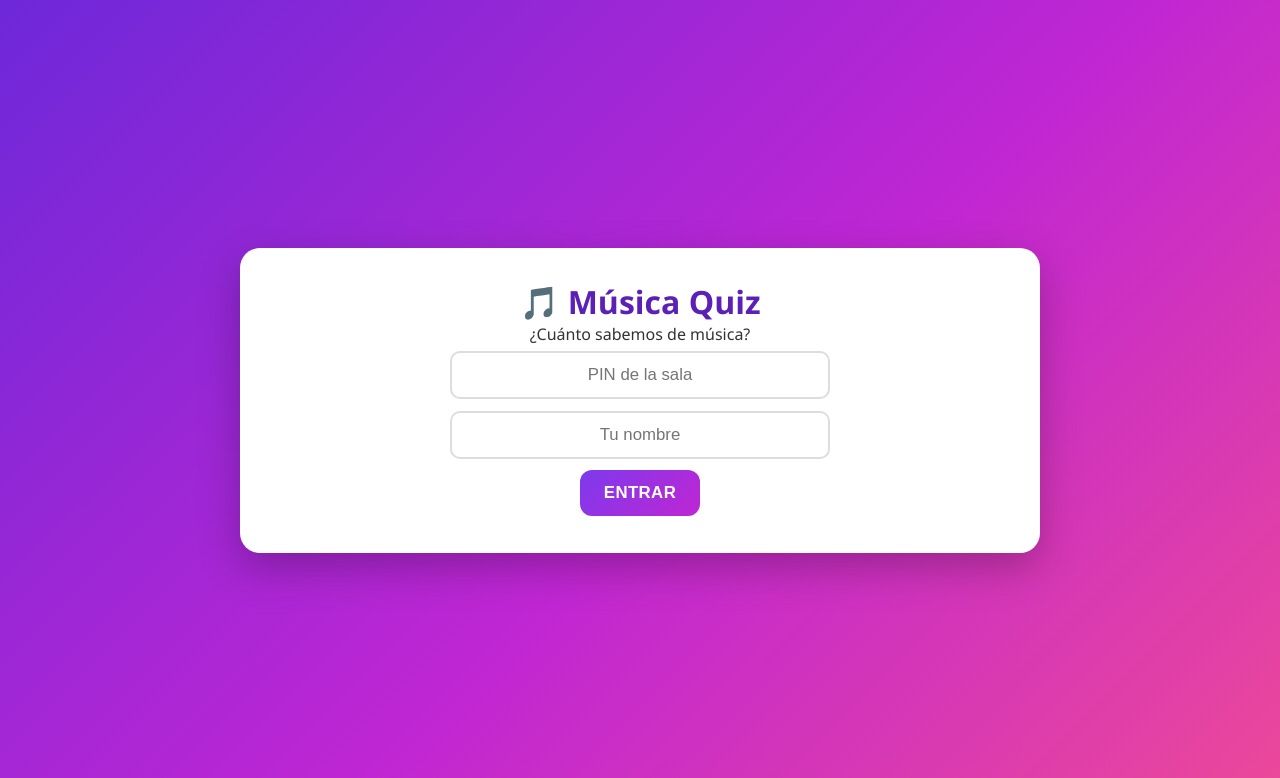
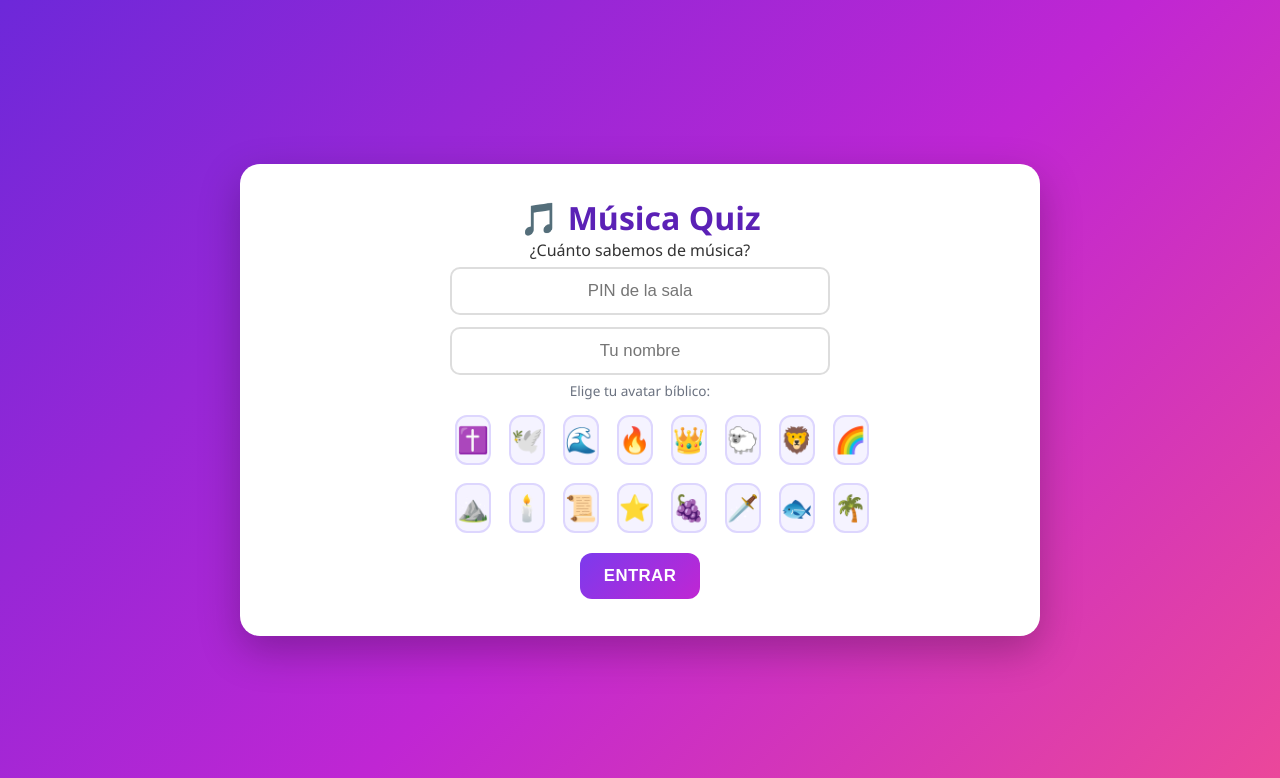
Before and after one commit to jhimmysaul12/musica-quiz, a Flask app: page /join in a window 1280 px wide. Shown: the top 778 px of the page. Run offline with Flask 3, Linux system fonts and the light colour scheme; parts of the project's set-up code (start-up, migrations or seed data) failed here and were passed over.

Commit message:
feat: avatares bíblicos, ranking visible a jugadores, contraseña anfitrión + editor en host

```diff
--- a/app.py
+++ b/app.py
@@ -96,7 +96,7 @@ class GameState:
     def __init__(self, quiz_name: str, host_sid: str):
         self.host_sid = host_sid
         self.quiz_name = quiz_name
-        self.players = {}       # sid -> {nickname, score, streak, last_pts}
+        self.players = {}       # sid -> {nickname, avatar, score, streak, last_pts}
         self.answers = {}       # sid -> option_index
         self.answer_times = {}  # sid -> segundos restantes al responder
         self.current_question = -1
@@ -107,10 +107,19 @@ class GameState:
         self.tokens = {}        # session_token -> sid
 
     def leaderboard(self):
-        lb = [{'nickname': p['nickname'], 'score': p['score'],
-               'streak': p['streak']} for p in self.players.values()]
+        lb = [{'nickname': p['nickname'], 'avatar': p.get('avatar', '✝️'),
+               'score': p['score'], 'streak': p['streak']}
+              for p in self.players.values()]
         lb.sort(key=lambda x: x['score'], reverse=True)
         return lb
+
+    def players_list(self):
+        """Lista de jugadores con avatar, ordenada por puntuación (en juego)."""
+        pl = [{'nickname': p['nickname'], 'avatar': p.get('avatar', '✝️'),
+               'score': p['score'], 'streak': p.get('streak', 0)}
+              for p in self.players.values()]
+        pl.sort(key=lambda x: x['score'], reverse=True)
+        return pl
 
     def reset_round(self):
         self.answers = {}
@@ -166,21 +175,31 @@ def player_join_page():
     return render_template('player.html')
 
 
+@app.route('/host')
+def host_new_game():
+    # El anfitrión necesita contraseña (equivale al acceso admin)
+    if not session.get('admin_logged_in'):
+        return redirect(url_for('admin_login', next='host'))
+    local_ip = get_local_ip()
+    return render_template('host_new.html', host_ip=local_ip)
+
+
 @app.route('/host/<pin>')
 def host_view(pin):
+    if not session.get('admin_logged_in'):
+        return redirect(url_for('admin_login', next=f'host/{pin}'))
     local_ip = get_local_ip()
     return render_template('host.html', pin=pin, host_ip=local_ip)
 
 
-@app.route('/host')
-def host_new_game():
-    local_ip = get_local_ip()
-    return render_template('host_new.html', host_ip=local_ip)
+@app.route('/editor')
+def editor_view():
+    if not session.get('admin_logged_in'):
+        return redirect(url_for('admin_login', next='editor'))
+    return render_template('editor.html')
 
 
-@app.route('/editor')
-def editor_view():
-    return render_template('editor.html')
+HOST_SESSION_LIFETIME = 60 * 60 * 12  # 12 horas
 
 
 @app.route('/admin/login', methods=['GET', 'POST'])
@@ -189,9 +208,15 @@ def admin_login():
         password = request.form.get('password', '')
         if hashlib.sha256(password.encode('utf-8')).hexdigest() == ADMIN_PASSWORD:
             session['admin_logged_in'] = True
+            session.permanent = True
+            app.permanent_session_lifetime = HOST_SESSION_LIFETIME
+            nxt = request.form.get('next', '')
+            if nxt.startswith('host') or nxt == 'editor':
+                return redirect('/' + nxt)
             return redirect(url_for('admin_view'))
         flash('Contraseña incorrecta', 'error')
-    return render_template('admin_login.html')
+    return render_template('admin_login.html',
+                           next=request.args.get('next', ''))
 
 
 @app.route('/admin')
@@ -434,7 +459,7 @@ def on_disconnect():
                 del game.answers[sid]
             emit('player_left', {'nickname': nick}, to=pin)
             socketio.emit('update_player_list',
-                          list(game.players.values()), to=pin)
+                          game.players_list(), to=pin)
             print(f"Jugador {nick} salió de {pin}")
 
 
@@ -477,23 +502,37 @@ def on_host_join(data):
     emit('host_ready', {'pin': pin}, to=request.sid)
 
 
+# Avatares bíblicos (emoji) que los jugadores pueden escoger
+BIBLE_AVATARS = [
+    '✝️', '🕊️', '🌊', '🔥', '👑', '🐑', '🦁', '🌈',
+    '⛰️', '🕯️', '📜', '⭐', '🍇', '🗡️', '🐟', '🌴',
+]
+
+
 @socketio.on('player_join')
 def on_player_join(data):
-    """Jugador entra con PIN y nombre (sin cuenta)."""
+    """Jugador entra con PIN, nombre y avatar (sin cuenta)."""
     pin = str((data or {}).get('pin', '')).strip()
     nickname = (data or {}).get('nickname', '').strip()[:20]
+    avatar = (data or {}).get('avatar', '')[:8]
     if not nickname:
         return emit('join_failed', {'reason': 'Escribe tu nombre'})
+    if avatar not in BIBLE_AVATARS:
+        avatar = BIBLE_AVATARS[0]
     game = GAMES.get(pin)
     if game is None:
         return emit('join_failed', {'reason': 'PIN no válido'})
     if game.state != STATE_LOBBY:
         return emit('join_failed', {'reason': 'La partida ya empezó'})
+    # mismo avatar no se repite dentro de la sala
+    if any(p.get('avatar') == avatar for p in game.players.values()):
+        return emit('join_failed', {'reason': 'Ese avatar ya fue elegido — elige otro'})
     existing = [p['nickname'].lower() for p in game.players.values()]
     if nickname.lower() in existing:
         return emit('join_failed', {'reason': 'Nombre ya en uso'})
     game.players[request.sid] = {
         'nickname': nickname,
+        'avatar': avatar,
         'score': 0,
         'streak': 0,
         'last_pts': 0,
@@ -505,8 +544,8 @@ def on_player_join(data):
     game.tokens[token] = request.sid
     emit('join_success', {'nickname': nickname, 'token': token,
                           'pin': pin}, to=request.sid)
-    socketio.emit('update_player_list', list(game.players.values()), to=pin)
-    print(f"Jugador '{nickname}' entró a {pin}")
+    socketio.emit('update_player_list', game.players_list(), to=pin)
+    print(f"Jugador '{nickname}' ({avatar}) entró a {pin}")
 
 
 @socketio.on('start_game')
@@ -630,7 +669,10 @@ def reveal_results(pin: str, auto=False):
         'explanation': q.get('explanation', ''),
         'distribution': distribution,
         'scores': {sid: p['score'] for sid, p in game.players.items()},
-        'players': [{'nickname': p['nickname'], 'score': p['score']}
+        'players': [{'nickname': p['nickname'], 'avatar': p.get('avatar', '✝️'),
+                     'score': p['score'], 'streak': p.get('streak', 0),
+                     'last_pts': p.get('last_pts', 0),
+                     'last_correct': p.get('last_correct', False)}
                     for p in game.players.values()],
         'leaderboard': game.leaderboard()[:10],
     }, to=pin)
--- a/static/css/style.css
+++ b/static/css/style.css
@@ -111,6 +111,41 @@ input:focus, textarea:focus { border-color: #a855f7; box-shadow: 0 0 10px rgba(1
 }
 @keyframes popIn { from { transform: scale(.85); opacity: 0; } to { transform: scale(1); opacity: 1; } }
 
+/* ---- Avatares bíblicos ---- */
+.avatar-grid { display: grid; grid-template-columns: repeat(8, 1fr); gap: 8px; max-width: 380px; margin: 10px auto; }
+@media (max-width: 480px) { .avatar-grid { grid-template-columns: repeat(6, 1fr); } }
+.avatar-btn {
+  background: #f5f3ff;
+  border: 2px solid #ddd6fe;
+  border-radius: 12px;
+  font-size: 1.6rem;
+  padding: 8px 0;
+  cursor: pointer;
+  transition: transform .15s, border-color .15s;
+  text-transform: none;
+  letter-spacing: 0;
+}
+.avatar-btn:hover { transform: scale(1.12); border-color: #a855f7; }
+.avatar-selected { background: #a855f7; border-color: #7c3aed; transform: scale(1.1); }
+.my-avatar-big { font-size: 4.5rem; margin: 4px 0; }
+
+.player-row {
+  display: flex; align-items: center; justify-content: space-between;
+  gap: 10px; text-align: left;
+}
+.p-avatar { font-size: 1.5rem; flex: 0 0 auto; }
+.p-name { flex: 1 1 auto; overflow: hidden; text-overflow: ellipsis; white-space: nowrap; }
+.p-score { flex: 0 0 auto; color: #7c3aed; font-size: .9rem; }
+
+/* ranking compacto para el jugador en pantalla de pregunta */
+.live-mini { background: #faf5ff; border-radius: 12px; padding: 10px 14px; margin-top: 14px; }
+.mini-rank, #result-rank, #go-rank { max-height: 190px; overflow-y: auto; list-style-position: outside; }
+.mini-rank li, #result-rank li, #go-rank li {
+  text-align: left; background: #fff;
+  border: 1px solid #eee;
+  margin: 5px 0; padding: 8px 12px; border-radius: 999px;
+}
+
 /* ---- Podio ---- */
 .podium { display: flex; align-items: flex-end; justify-content: center; gap: 10px; margin-top: 24px; }
 .podium-slot { width: 110px; }
--- a/templates/admin_login.html
+++ b/templates/admin_login.html
@@ -2,9 +2,11 @@
 {% block title %}Login admin{% endblock %}
 
 {% block content %}
-<h1>🔐 Admin</h1>
+<h1>🔐 Anfitrión</h1>
+<p class="hint">Acceso del anfitrión: introduce la contraseña.</p>
 <form method="POST" style="display:contents;">
-  <input type="password" name="password" placeholder="Contraseña">
+  <input type="password" name="password" placeholder="Contraseña del anfitrión">
+  <input type="hidden" name="next" value="{{ next or '' }}">
   <br>
   <button type="submit">Entrar</button>
 </form>
--- a/templates/host_new.html
+++ b/templates/host_new.html
@@ -5,6 +5,11 @@
 <h1>🎤 Nuevo juego</h1>
 <p>Elige el quiz y se generará un PIN para tus jugadores.</p>
 
+<div class="toolbar">
+  <button onclick="window.location.href='/editor'">✏️ Panel de preguntas</button>
+  <button onclick="window.location.href='/admin/login'">🚪 Salir</button>
+</div>
+<br>
 <select id="quiz-select" style="max-width:100%;">
   <option value="">-- Cargando quizzes... --</option>
 </select>
--- a/templates/player.html
+++ b/templates/player.html
@@ -11,15 +11,22 @@
   <br>
   <input type="text" id="nickname-input" placeholder="Tu nombre" maxlength="20">
   <br>
+  <p class="hint">Elige tu avatar bíblico:</p>
+  <div id="avatar-grid" class="avatar-grid"></div>
   <button id="join-btn">Entrar</button>
   <p id="join-error" style="color:#dc2626; font-weight:700;"></p>
 </div>
 
 <!-- WAIT -->
 <div id="wait-view" style="display:none;">
+  <div class="my-avatar-big" id="my-avatar">✝️</div>
   <h2>¡Hola, <span id="nickname-display"></span>!</h2>
   <p>Aguarda a que el anfitrión inicie el juego…</p>
-  <p class="hint">Se han conectado <span id="lobby-count">0</span> jugadores.</p>
+  <p class="hint">Jugadores conectados: <span id="lobby-count">0</span></p>
+
+  <!-- Lista en vivo de participantes -->
+  <h3>👥 Participantes</h3>
+  <ul id="player-list" class="player-list"></ul>
 </div>
 
 <!-- PREGUNTA -->
@@ -33,6 +40,11 @@
   <h3 id="question-text"></h3>
   <img id="question-image" class="q-image" src="" style="display:none;">
   <div id="options-grid" class="grid-options"></div>
+  <div class="live-mini">
+    <p>Su puntuación: <strong id="live-score">0</strong>
+       · Posición: <strong id="live-pos">—</strong></p>
+    <ul id="live-rank" class="mini-rank"></ul>
+  </div>
 </div>
 
 <!-- RESULTADO -->
@@ -41,6 +53,9 @@
   <p id="result-pts" class="hint"></p>
   <p>Tu puntuación: <strong id="score-display">0</strong></p>
   <p id="streak-display" class="hint"></p>
+
+  <h3>🏆 Ranking — ¿quién va primero?</h3>
+  <ol id="result-rank" class="player-list"></ol>
 </div>
 
 <!-- GAME OVER -->
@@ -48,6 +63,7 @@
   <h2 id="gameover-text"></h2>
   <p>Tu posición: <strong id="my-position"></strong></p>
   <p>Tus puntos: <strong id="go-score"></strong></p>
+  <ol id="go-rank" class="player-list"></ol>
 </div>
 {% endblock %}
 
@@ -67,6 +83,28 @@ const timerBar = document.getElementById('timer-bar');
 let timerIv = null;
 let mySid = null;
 let myName = null;
+let myAvatar = '✝️';
+
+/* ---- Avatares bíblicos ---- */
+const AVATARS = ['✝️','🕊️','🌊','🔥','👑','🐑','🦁','🌈',
+                 '⛰️','🕯️','📜','⭐','🍇','🗡️','🐟','🌴'];
+let chosenAvatar = localStorage.getItem('mqAvatar') || '';
+
+const avatarGrid = document.getElementById('avatar-grid');
+AVATARS.forEach(a => {
+  const b = document.createElement('button');
+  b.type = 'button';
+  b.className = 'avatar-btn' + (a === chosenAvatar ? ' avatar-selected' : '');
+  b.textContent = a;
+  b.setAttribute('aria-label', 'Avatar ' + a);
+  b.addEventListener('click', () => {
+    chosenAvatar = a;
+    localStorage.setItem('mqAvatar', a);
+    avatarGrid.querySelectorAll('.avatar-btn').forEach(x => x.classList.remove('avatar-selected'));
+    b.classList.add('avatar-selected');
+  });
+  avatarGrid.appendChild(b);
+});
 
 // restaura PIN si existe
 const savedPin = localStorage.getItem('mqPin');
@@ -85,8 +123,9 @@ function doJoin() {
   }
   localStorage.setItem('mqPin', pin);
   localStorage.setItem('mqNick', nickname);
+  localStorage.setItem('mqAvatar', chosenAvatar);
   joinBtn.disabled = true;
-  socket.emit('player_join', { pin, nickname });
+  socket.emit('player_join', { pin, nickname, avatar: chosenAvatar });
 }
 
 socket.on('connect', () => { mySid = socket.id; });
@@ -96,6 +135,7 @@ socket.on('join_success', (d) => {
   joinView.style.display = 'none';
   waitView.style.display = 'block';
   document.getElementById('nickname-display').textContent = d.nickname;
+  document.getElementById('my-avatar').textContent = myAvatar;
 });
 
 socket.on('join_failed', (d) => {
@@ -104,10 +144,30 @@ socket.on('join_failed', (d) => {
   localStorage.removeItem('mqPin');
 });
 
-// cuenta jugadores en lobby (host emite update_player_list a toda la sala)
+/* lista de jugadores ordenada con avatar y puntos */
+function renderPlayerList(players, listId, ordered) {
+  const ul = document.getElementById(listId);
+  if (!ul) return;
+  let arr = players.slice();
+  if (ordered) arr.sort((a, b) => (b.score || 0) - (a.score || 0));
+  ul.innerHTML = '';
+  arr.forEach((p, i) => {
+    const li = document.createElement('li');
+    li.className = 'player-row';
+    const rank = ordered ? `${i + 1}.` : '';
+    li.innerHTML = `<span class="p-avatar">${p.avatar || '✝️'}</span>
+      <span class="p-name">${rank} ${p.nickname}</span>
+      <span class="p-score">${p.score || 0} pts</span>`;
+    ul.appendChild(li);
+  });
+}
+
+// en lobby o updates en vivo
 socket.on('update_player_list', (players) => {
   const c = document.getElementById('lobby-count');
   if (c) c.textContent = players.length;
+  // se muestra también en la sala de espera (orden alfabético/natural)
+  renderPlayerList(players, 'player-list', false);
 });
 
 function showQuestion(data) {
@@ -187,29 +247,45 @@ socket.on('answer_rejected', (d) => {
   grid.querySelectorAll('button').forEach(b => b.disabled = false);
 });
 
+/* mini ranking en vivo mientras se responde */
+function updateLiveRank(players) {
+  const my = players.find(p => p.nickname === myName);
+  if (my) document.getElementById('live-score').textContent = my.score || 0;
+  const sorted = players.slice().sort((a, b) => (b.score||0) - (a.score||0));
+  const pos = my ? sorted.findIndex(p => p.nickname === myName) + 1 : null;
+  document.getElementById('live-pos').textContent = pos ? `#${pos}` : '—';
+  const ul = document.getElementById('live-rank');
+  if (!ul) return;
+  ul.innerHTML = '';
+  sorted.forEach((p, i) => {
+    const li = document.createElement('li');
+    li.innerHTML = `<span class="p-avatar">${p.avatar || '✝️'}</span>
+      <span class="p-name">${i + 1}. ${p.nickname}</span>
+      <span class="p-score">${p.score || 0} pts</span>`;
+    ul.appendChild(li);
+  });
+}
+
 socket.on('show_results', (data) => {
   qView.style.display = 'none';
   rView.style.display = 'block';
   clearInterval(timerIv);
   const myScore = data.scores[mySid] || 0;
   document.getElementById('score-display').textContent = myScore;
-  const p = data.players.find(x => x.nickname === myName);
+  // el servidor ahora manda streak/last_pts/last_correct
+  const p2 = data.players.find(x => x.nickname === myName);
   const lb = data.leaderboard;
   const pos = lb.findIndex(x => x.nickname === myName) + 1;
-  // info extra por jugador aún no disponible en el payload (streak/pts): ampliar server luego
-  const p2 = data.players.find(x => x.nickname === myName);
-  if (p2 && p2.last_correct !== undefined) {
+  if (p2) {
     document.getElementById('result-text').textContent = p2.last_correct ? '¡Correcto! 🎉' : 'Incorrecto 😢';
     document.getElementById('result-pts').textContent = p2.last_pts ? `+${p2.last_pts} pts` : '';
     document.getElementById('streak-display').textContent = p2.streak > 1 ? `Racha x${p2.streak} 🔥` : '';
     if (p2.last_correct) SFX.correct(); else SFX.wrong();
-  } else {
-    document.getElementById('result-text').textContent =
-      lb[0] && lb[0].nickname === myName ? '¡Vas primero! 🥇' : 'Esperando resultados…';
   }
-  // guarda posición si es el fin
+  // ranking completo con avatares y quién va primero
+  renderPlayerList(lb, 'result-rank', false);
   if (document.getElementById('my-position')) {
-    document.getElementById('my-position').textContent = pos ? `#${pos + 0}` : '—';
+    document.getElementById('my-position').textContent = pos ? `#${pos}` : '—';
   }
 });
 
@@ -226,6 +302,7 @@ socket.on('game_over', (lb) => {
     pos ? lb[pos-1].score + ' pts' : '0 pts';
   if (pos === 1) { SFX.victory(); confetti(); }
   else SFX.correct();
+  renderPlayerList(lb, 'go-rank', false);
 });
 
 function confetti() {
```
Also changed, not shown: templates/host.html (+11 -3 lines).
